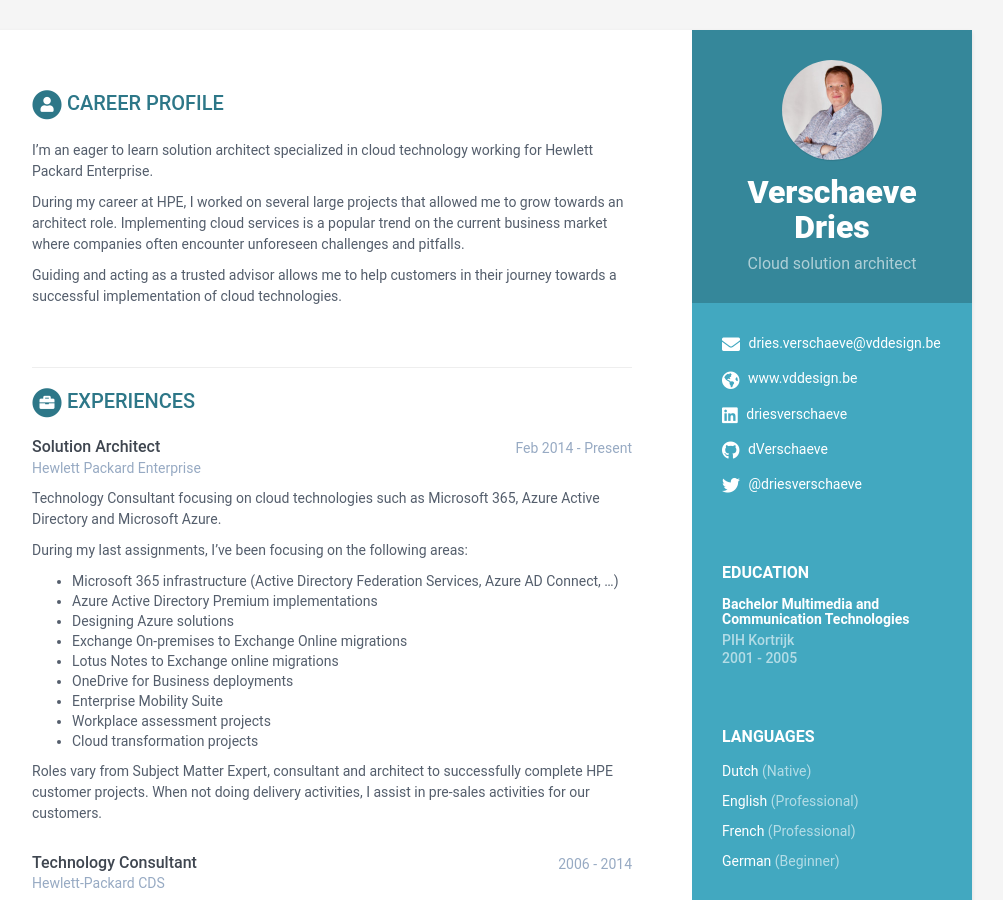
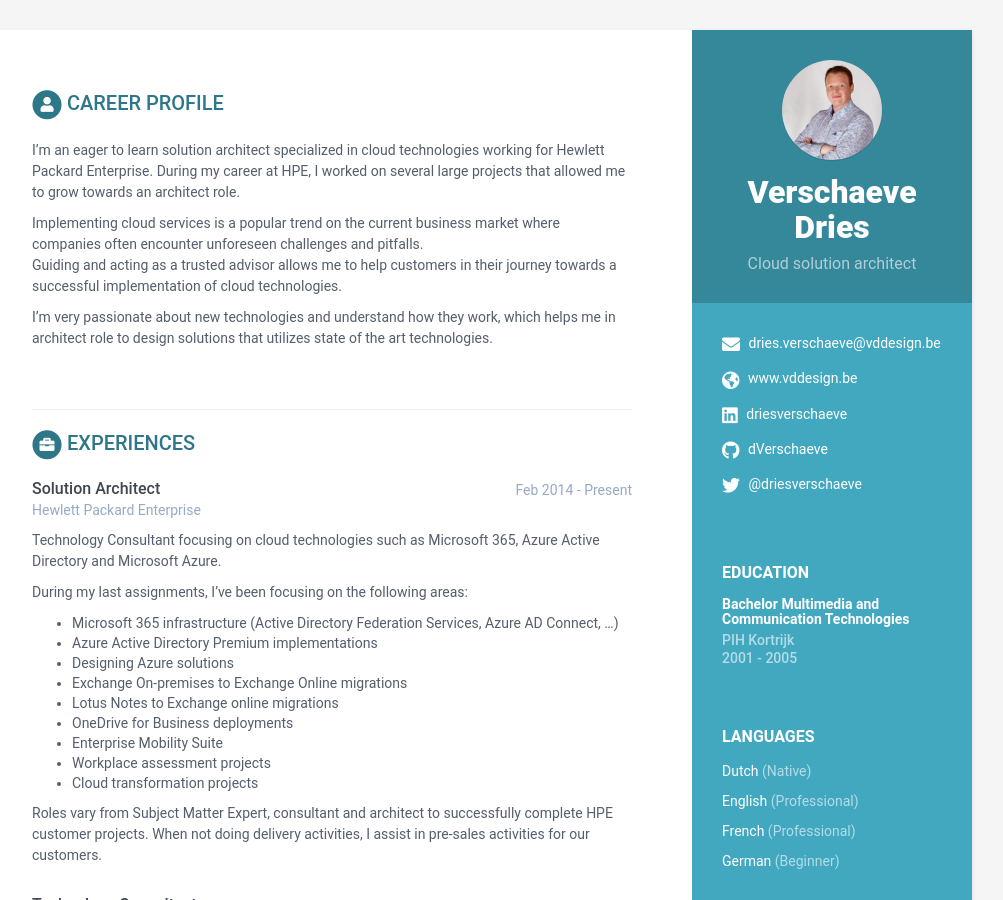
Before and after one commit to dVerschaeve/dverschaeve.github.io, a Jekyll site: the page built from index.markdown, in a window 1280 px wide and 900 px high. Shown: the whole window, without its empty margins (168-1171 px from the left). Built offline with Jekyll 4.4.1, drawn with Linux system fonts in a browser that asks for light colours.

Commit message:
Elevator Pitch update

```diff
--- a/_data/data.yml
+++ b/_data/data.yml
@@ -66,12 +66,13 @@
 career-profile:
     title: Career Profile
     summary: |
-      I'm an eager to learn solution architect specialized in cloud technology working for Hewlett Packard Enterprise.
+      I'm an eager to learn solution architect specialized in cloud technologies working for Hewlett Packard Enterprise.
+      During my career at HPE, I worked on several large projects that allowed me to grow towards an architect role.
 
-      During my career at HPE, I worked on several large projects that allowed me to grow towards an architect role.
       Implementing cloud services is a popular trend on the current business market where companies often encounter unforeseen challenges and pitfalls.
+      Guiding and acting as a trusted advisor allows me to help customers in their journey towards a successful implementation of cloud technologies.
 
-      Guiding and acting as a trusted advisor allows me to help customers in their journey towards a successful implementation of cloud technologies.
+      I'm very passionate about new technologies and understand how they work, which helps me in architect role to design solutions that utilizes state of the art technologies.
 education:
     - degree: Bachelor Multimedia and Communication Technologies
       university: PIH Kortrijk
```
